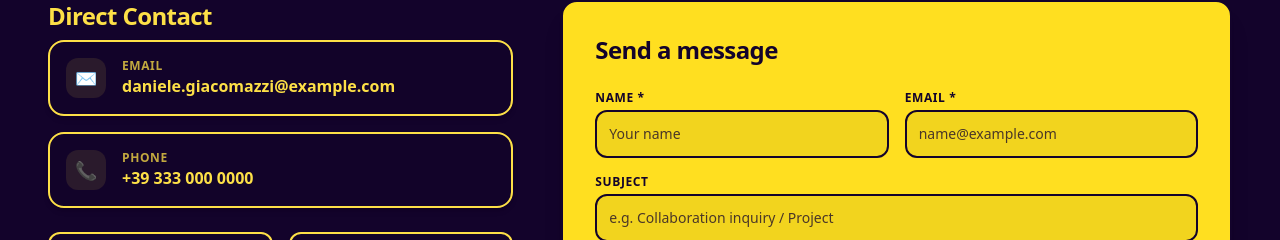
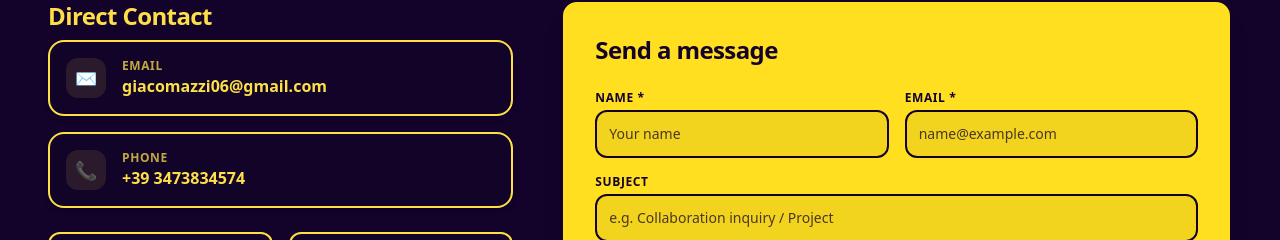
Before and after one commit to DanieleLG90/new-portfolio, a Next.js app: page /Contact in a window 1280 px wide. Shown: the part 396-636 px from the top of the page. Built offline with nearby package versions, Linux system fonts and the light colour scheme.

Commit message:
Update page.tsx
contact data

```diff
--- a/app/Contact/page.tsx
+++ b/app/Contact/page.tsx
@@ -37,13 +37,13 @@ export default function ContactPage() {
               </div>
               <div className="overflow-hidden">
                 <p className="text-[10px] sm:text-xs opacity-75 font-bold uppercase tracking-wider">Email</p>
-                <p className="text-sm sm:text-base font-black truncate">daniele.giacomazzi@example.com</p>
+                <p className="text-sm sm:text-base font-black truncate">giacomazzi06@gmail.com</p>
               </div>
             </a>
 
             {/* Phone Card */}
             <a
-              href="tel:+393330000000"
+              href="tel:393473834574"
               className="flex items-center gap-4 p-4 rounded-2xl border-2 border-current bg-black/5 light:bg-white/5 hover:-translate-y-0.5 active:scale-95 transition-all duration-10 transition-colors duration-10 shadow-md group cursor-pointer"
             >
               <div className="w-10 h-10 rounded-xl bg-current/10 flex items-center justify-center font-bold text-lg group-hover:scale-110 transition-transform">
@@ -51,7 +51,7 @@ export default function ContactPage() {
               </div>
               <div>
                 <p className="text-[10px] sm:text-xs opacity-75 font-bold uppercase tracking-wider">Phone</p>
-                <p className="text-sm sm:text-base font-black">+39 333 000 0000</p>
+                <p className="text-sm sm:text-base font-black">+39 3473834574</p>
               </div>
             </a>
 
```
